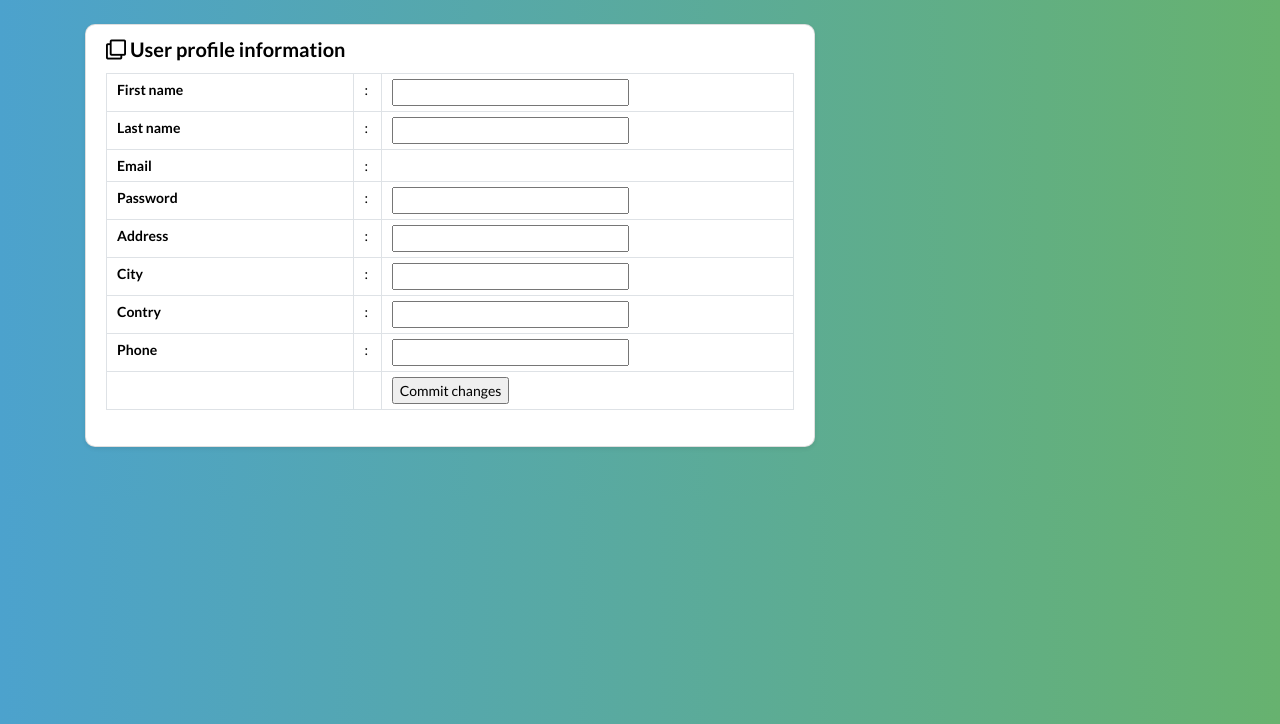
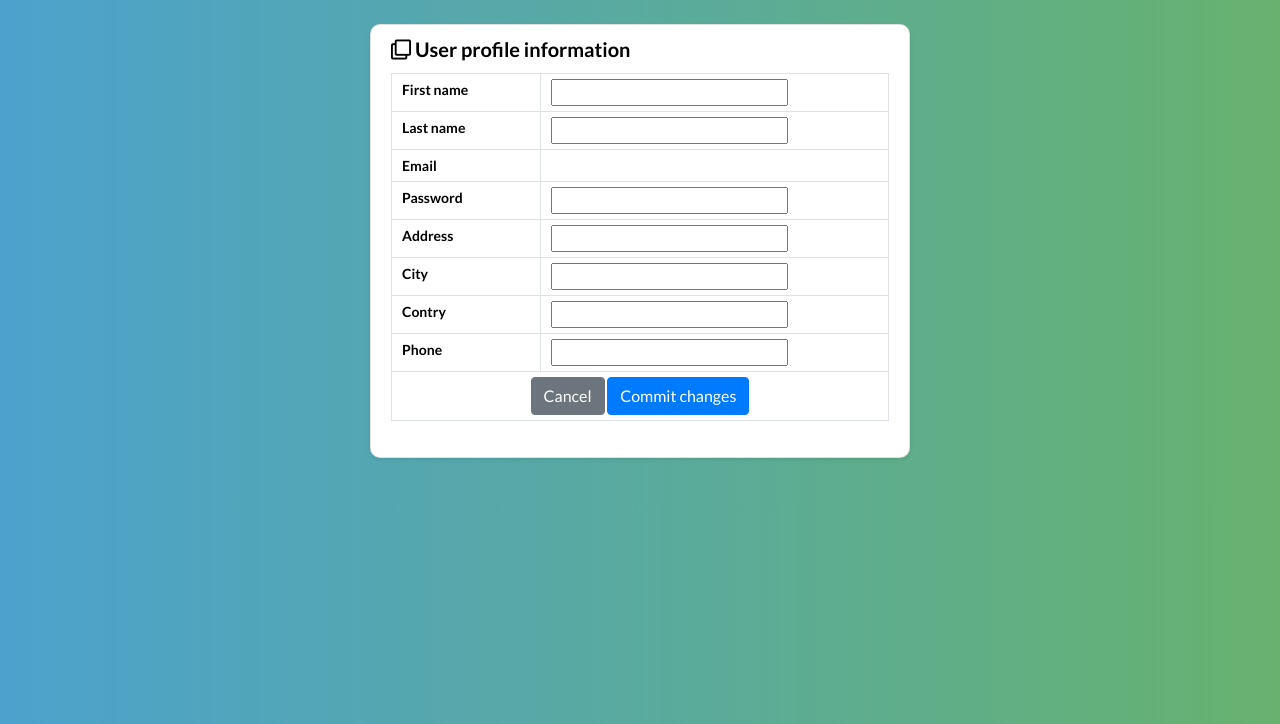
Before and after one commit to ilicka31/DRS_Projekat, a Flask app: page /update in a window 1280 px wide. Shown: the top 724 px of the page. Run offline with Flask 2, Linux system fonts and the light colour scheme; the visitor is signed in with stand-in values (Sample User, id 1); some libraries are stand-ins or nearby versions.

Commit message:
Added some styling

```diff
--- a/UI/main.py
+++ b/UI/main.py
@@ -63,6 +63,12 @@
         flash(_message)
         return redirect(url_for('main'))
 """
+
+@app.route('/logout')
+def logout():
+    session['user']= None
+    return render_template('registration.html')
+
 @app.route('/verify')
 def verify():
     return render_template("verify.html", user=session['user'])
--- a/UI/templates/registration.html
+++ b/UI/templates/registration.html
@@ -14,7 +14,7 @@
     <!-- ===== CSS ===== -->
     <link rel="stylesheet" href="../static/css/registration.css">
 
-    <!--<title>Login & Registration Form</title>-->
+    <title>Login & Registration Form</title>
 </head>
 <body>
 
--- a/UI/templates/updateprofile.html
+++ b/UI/templates/updateprofile.html
@@ -1,4 +1,5 @@
 <!DOCTYPE html>
+
 <head>
   <!-- Google Fonts -->
   <link href="https://fonts.googleapis.com/css?family=Lato:300,400,700,900&display=swap" rel="stylesheet">
@@ -7,12 +8,14 @@
   <!-- Font Awesome CSS -->
   <link rel='stylesheet' href='https://cdnjs.cloudflare.com/ajax/libs/font-awesome/5.12.1/css/all.min.css'>
   <link rel="stylesheet" href="../static/css/updateprofile.css">
+  <title>Update profile</title>
 </head>
+
 <body>
   <div class="profile py-4">
     <div class="container">
-          <div class="row">
-            <div class="col-lg-8">
+      <div class="row justify-content-center">
+        <div class="col-6">
           <div class="card shadow-sm">
             <div class="card-header bg-transparent border-0">
               <h3 class="mb-0"><i class="far fa-clone pr-1"></i>User profile information</h3>
@@ -23,47 +26,48 @@
                 <table class="table table-bordered">
                   <tr>
                     <th width="30%">First name</th>
-                      <td width="2%">:</td>
-                      <td><input type="text" name="firstName" size="30" value="{{user.firstName}}"/></td>
+                    <td><input type="text" name="firstName" size="30" value="{{user.firstName}}" /></td>
                   </tr>
                   <tr>
                     <th width="30%">Last name</th>
-                      <td width="2%">:</td>
-                      <td><input type="text" name="lastName" size="30" value="{{user.lastName}}"/></td>
+
+                    <td><input type="text" name="lastName" size="30" value="{{user.lastName}}" /></td>
                   </tr>
                   <tr>
                     <th width="30%">Email</th>
-                      <td width="2%">:</td>
+
                     <td>{{user.email}}</td>
                   </tr>
                   <tr>
                     <th width="30%">Password</th>
-                      <td width="2%">:</td>
-                      <td><input type="text" name="password" size="30" value="{{user.password}}"/></td>
+
+                    <td><input type="text" name="password" size="30" value="{{user.password}}" /></td>
                   </tr>
                   <tr>
                     <th width="30%">Address</th>
-                      <td width="2%">:</td>
-                      <td><input type="text" name="address" size="30" value="{{user.address}}"/></td>
+
+                    <td><input type="text" name="address" size="30" value="{{user.address}}" /></td>
                   </tr>
                   <tr>
                     <th width="30%">City</th>
-                      <td width="2%">:</td>
-                      <td><input type="text" name="city" size="30" value="{{user.city}}"/></td>
+
+                    <td><input type="text" name="city" size="30" value="{{user.city}}" /></td>
                   </tr>
                   <tr>
                     <th width="30%">Contry</th>
-                      <td width="2%">:</td>
-                      <td><input type="text" name="country" size="30" value="{{user.country}}"/></td>
+
+                    <td><input type="text" name="country" size="30" value="{{user.country}}" /></td>
                   </tr>
                   <tr>
                     <th width="30%">Phone</th>
-                      <td width="2%">:</td>
-                      <td><input type="text" name="phone" size="30" value="{{user.phone}}"/></td>
+
+                    <td><input type="text" name="phone" size="30" value="{{user.phone}}" /></td>
                   </tr>
-                    <tr>
-                        <th></th><th></th>
-                        <th width="50%"><input type="submit" value="Commit changes"/></th>
+                  <tr style="text-align:center;">
+                    <td colspan="2" style="align-items: center;">
+                      <a class="btn btn-secondary" href="\profile">Cancel</a>
+                      <input class="btn btn-primary" type="submit" value="Commit changes" />
+                    </td>
                   </tr>
                 </table>
               </form>
```
Also changed, not shown: UI/templates/profile.html (+18 -6 lines). Lines whose indentation alone changed are shown as unchanged.
